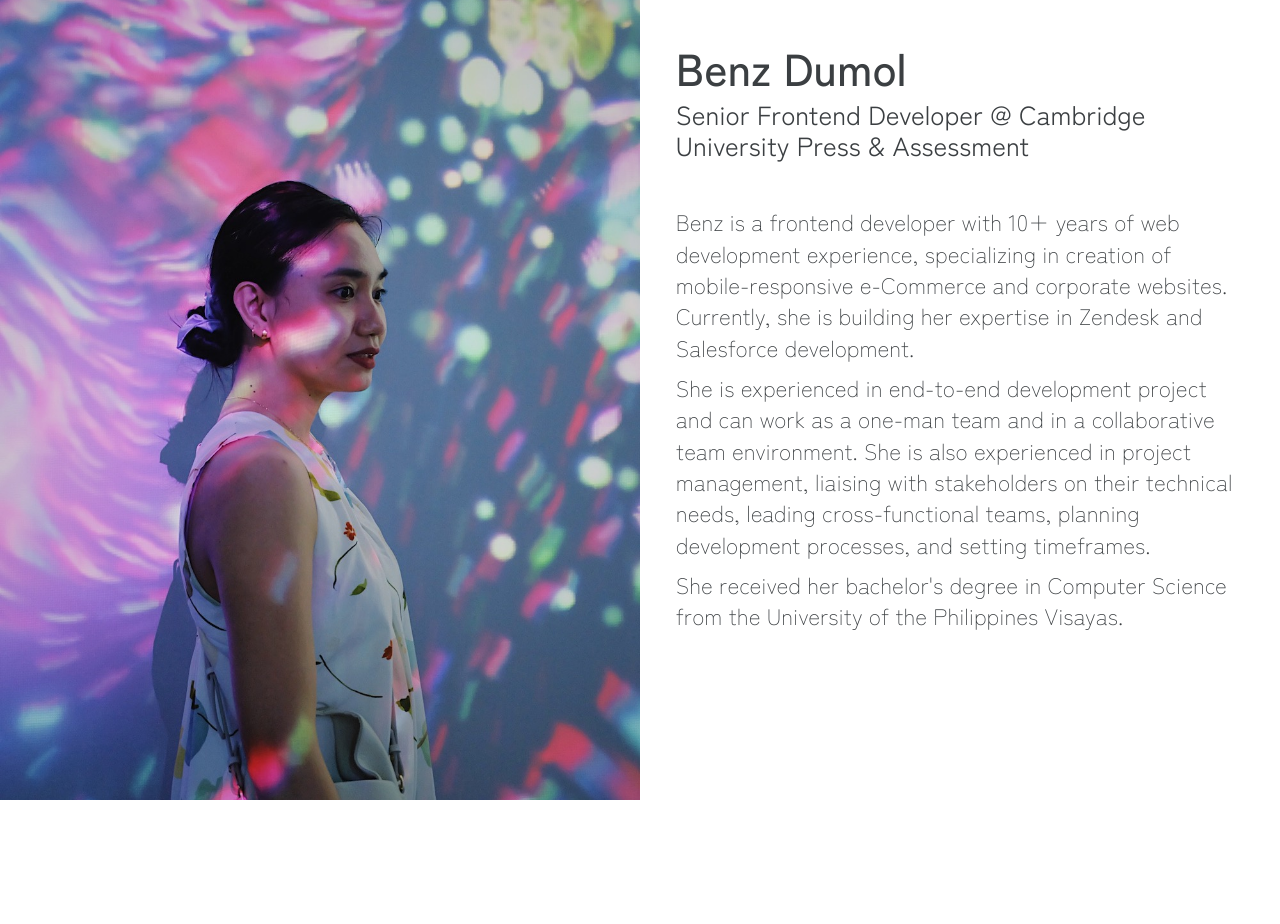
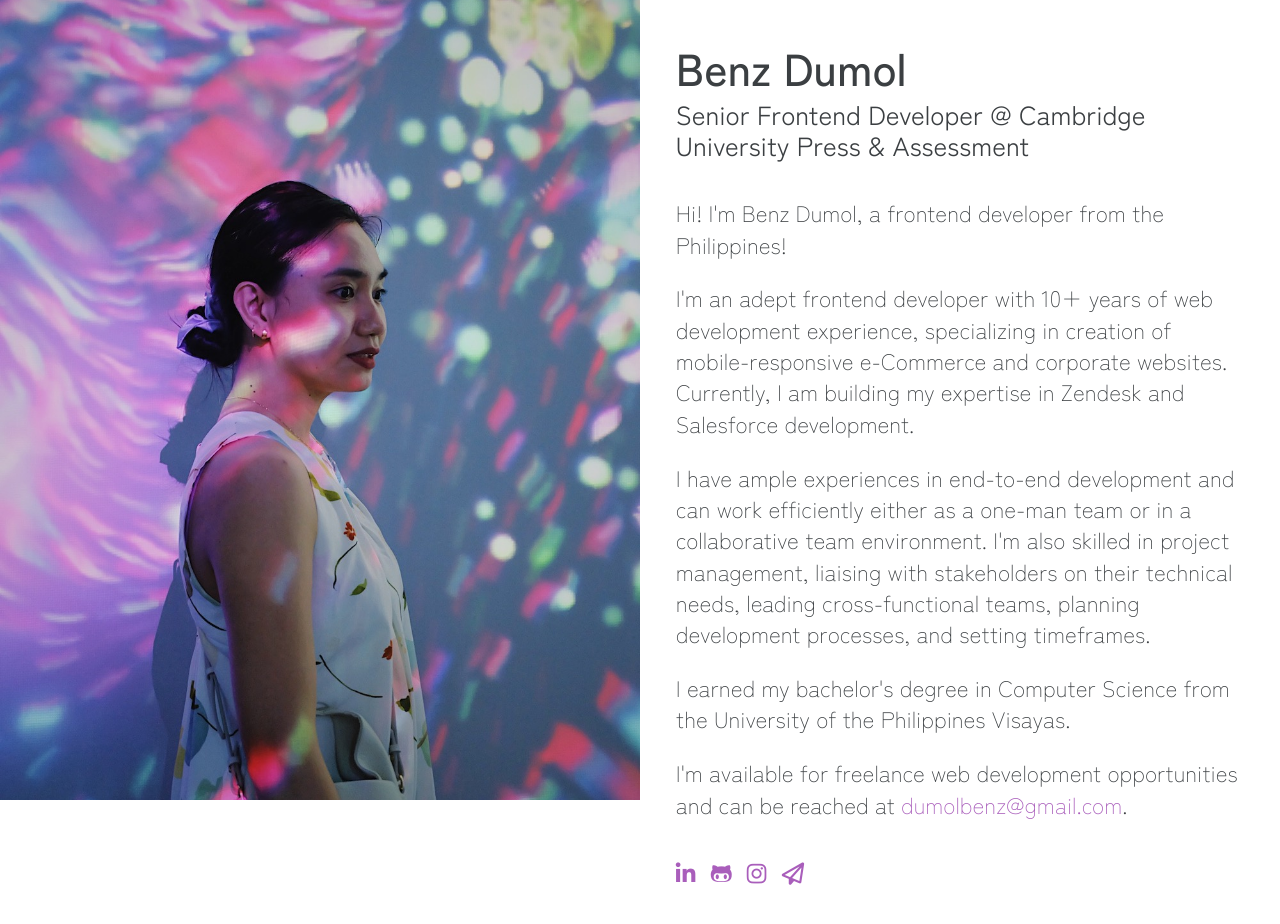
Before and after one commit to benzdumol/benzdumol.github.io, a plain HTML site: page index.html in a window 1280 px wide. Before the commit the page ends 800 px from the top, so only its background shows below. Drawn offline with Linux system fonts and the light colour scheme.

Commit message:
Added footer links, changed bio to first-person, added freelance availability wording

```diff
--- a/index.html
+++ b/index.html
@@ -28,9 +28,19 @@
                         <h3 class="content__role">Senior Frontend Developer @ Cambridge University Press & Assessment</h3>
                     </div>
                     <div class="content__row content__about">
-                        <p>Benz is a frontend developer with 10+ years of web development experience, specializing in creation of mobile-responsive e-Commerce and corporate websites. Currently, she is building her expertise in Zendesk and Salesforce development.</p>
-                        <p>She is experienced in end-to-end development project and can work as a one-man team and in a collaborative team environment. She is also experienced in project management, liaising with stakeholders on their technical needs, leading cross-functional teams, planning development processes, and setting timeframes.</p>
-                        <p>She received her bachelor's degree in Computer Science from the University of the Philippines Visayas.</p>
+                        <p>Hi! I'm Benz Dumol, a frontend developer from the Philippines!</p>
+                        <p>I'm an adept frontend developer with 10+ years of web development experience, specializing in creation of mobile-responsive e-Commerce and corporate websites. Currently, I am building my expertise in Zendesk and Salesforce development.</p>
+                        <p>I have ample experiences in end-to-end development and can work efficiently either as a one-man team or in a collaborative team environment. I'm also skilled in project management, liaising with stakeholders on their technical needs, leading cross-functional teams, planning development processes, and setting timeframes.</p>
+                        <p>I earned my bachelor's degree in Computer Science from the University of the Philippines Visayas.</p>
+                        <p>I'm available for freelance web development opportunities and can be reached at <a href="mailto:dumolbenz@gmail.com">dumolbenz@gmail.com</a>.</p>
+                    </div>
+                    <div class="content__row content__footer">
+                        <div class="content__socials">
+                            <a href="https://www.linkedin.com/in/benzdumol" target="_blank"><i class="fa fa-brands fa-linkedin-in"></i></a>
+                            <a href="hhttps://github.com/benzdumol" target="_blank"><i class="fa fa-brands fa-github-alt"></i></a>
+                            <a href="https://www.instagram.com/benzdumol" target="_blank"><i class="fa fa-brands fa-instagram"></i></a>
+                            <a href="mailto:dumolbenz@gmail.com"><i class="fa fa-regular fa-paper-plane"></i></a>
+                        </div>
                     </div>
                 </div>
             </div>
--- a/style.css
+++ b/style.css
@@ -26,16 +26,24 @@ h2, h3, h4, h5, h6 {
 
 p {
 	line-height: 1.4em;
-	margin: 0.4em 0;
+	margin: 1em 0;
+}
+
+p:first-child {
+	margin-top: 0;
+}
+
+p:last-child {
+	margin-bottom: 0;
 }
 
 a {
-	color: #bc82ca;
+	color: #a95ebb;
 	text-decoration: none;
 }
 
 a:hover, a:active {
-	color: #bc82ca;
+	color: #8f44a2;
 	text-decoration: none;
 	transition: all 0.3s ease-out;
 	-webkit-transition: all 0.3s ease-out;
@@ -56,8 +64,44 @@ a:hover, a:active {
 	width: 170px;
 }
 
-.content__about {
-	padding: 1.6em 0;
+.content__row {
+	margin: 1.6em 0;
+}
+
+.content__heading {
+	margin-top: 0;
+}
+
+.content__footer {
+	margin-bottom: 0;
+}
+
+.content__socials {
+	display: inline-block;
+}
+
+.content__socials a {
+	margin: 0 0.2em;
+}
+
+.content__socials a:first-child {
+	margin-left: 0;
+}
+
+.content__socials a:last-child {
+	margin-right: 0;
+}
+
+.content__socials:hover a {
+    color: #e2cae8;
+    transition: all 0.3s ease-out;
+    -webkit-transition: all 0.3s ease-out;
+}
+
+.content__socials a:hover {
+    color: #8f44a2;
+    transition: all 0.3s ease-out;
+    -webkit-transition: all 0.3s ease-out;
 }
 
 /* iPad */
@@ -81,7 +125,6 @@ a:hover, a:active {
 	.content__right {
 		float: right;
 		width: 50%;
-		z-index: 2;
 	}
 
 	.content__banner {
@@ -91,24 +134,16 @@ a:hover, a:active {
 		background-size: cover;
 	}
 
-	.content__about {
-		margin-top: 0;
-	}
-
 	.content__avatar {
 		display: none;
 	}
 
 	.content__row {
-		padding: 1.6em 1.6em 0;
+		margin: 0;
+		padding: 0 1.6em 1.6em;
 	}
 
-	.content__row:last-child {
-		padding-bottom: 1.6em;
+	.content__heading {
+		padding-top: 1.6em;
 	}
 }
-
-/* Desktop */
-@media (min-width: 1200px) {
-
-}
```
